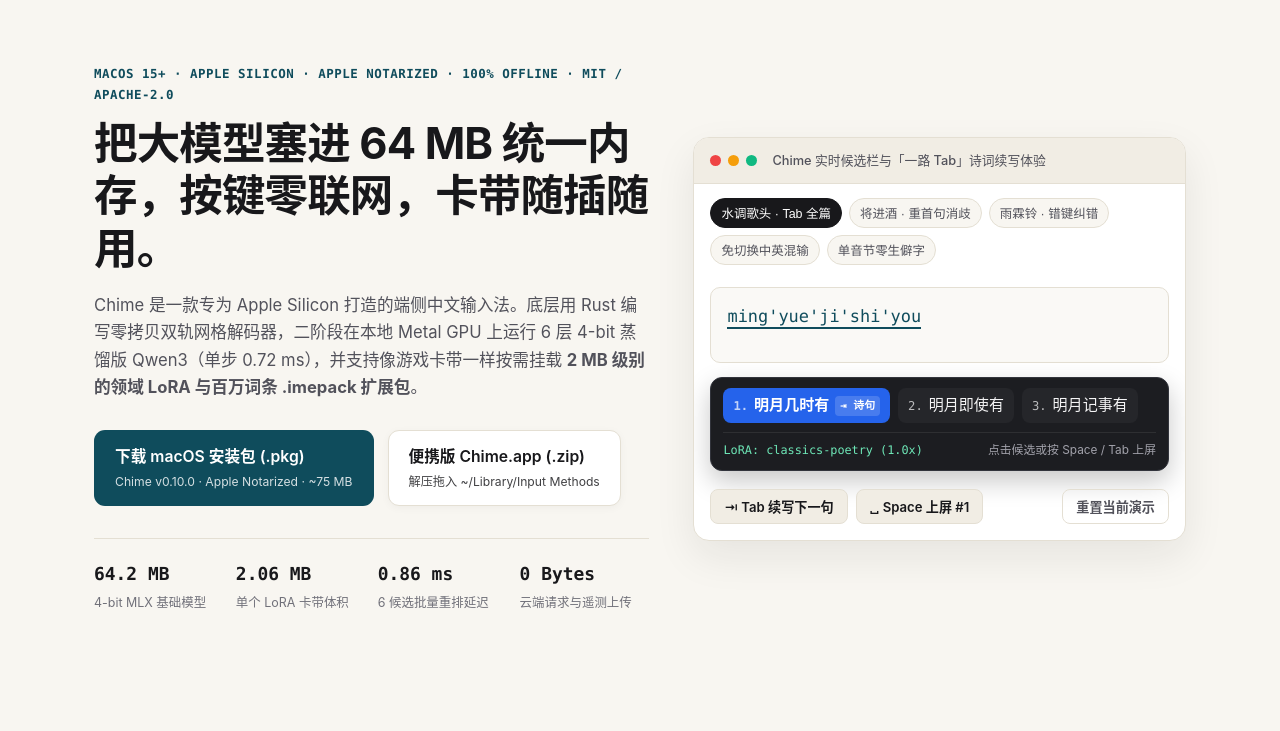
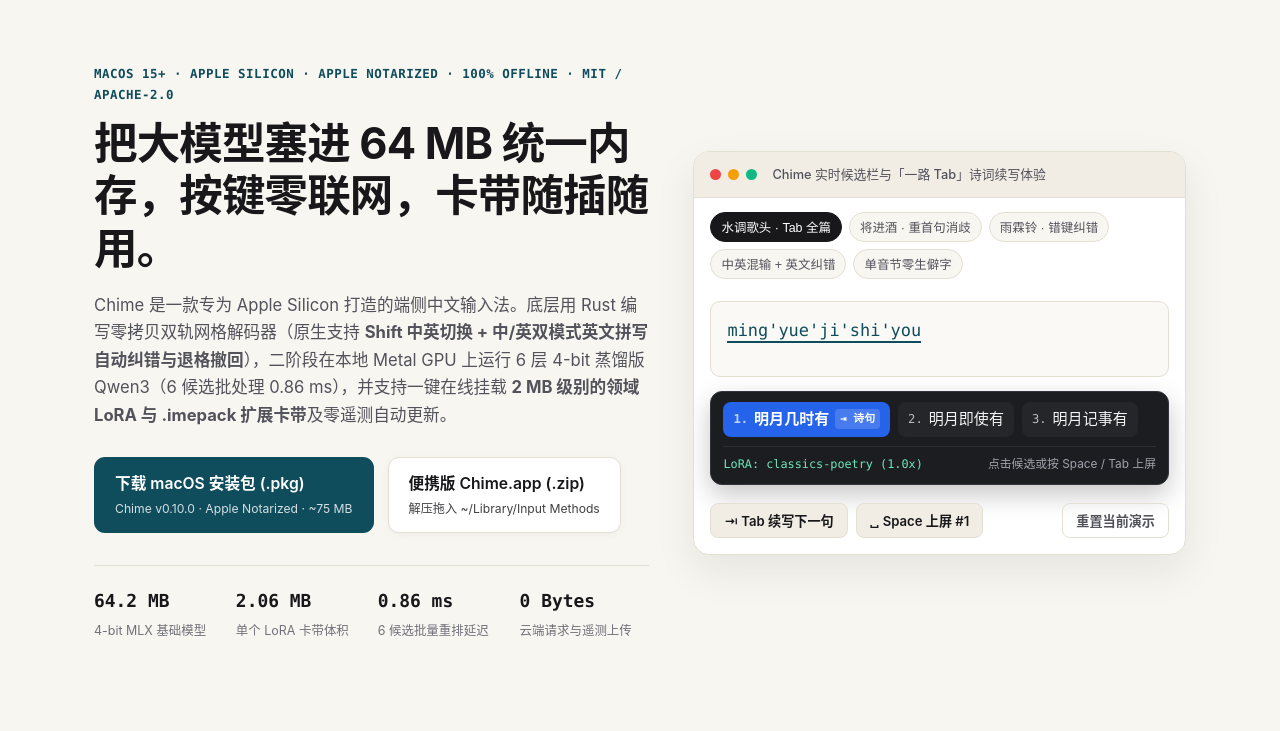
Before and after one commit to tyrchen/chime, a plain HTML site: page site/index.html in a window 1280 px wide. Shown: the part 69-800 px from the top of the page. Drawn offline with Linux system fonts and the light colour scheme.

Commit message:
ci(pages): split build/deploy jobs to avoid artifact index race and update site for v0.10.0

```diff
--- a/site/app.js
+++ b/site/app.js
@@ -60,12 +60,12 @@ const PRESETS = {
     ]
   },
   codeswitch: {
-    lora: "LoRA: tech-developer (1.0x in Ghostty / VS Code)",
+    lora: "LoRA: tech-developer (中/En 双模式英文拼写自动纠错 · ⌫ 一键撤回)",
     initialCommitted: "",
-    preedit: "wo'shi'yong'macos'he'github'kaifa",
+    preedit: "bang'wo'reivew'zhe'ge'pr",
     candidates: [
-      { text: "我使用 macOS 和 GitHub 开发", tag: "免切换混输" },
-      { text: "我试用 macOS 和 GitHub 开发", tag: "" }
+      { text: "帮我 review 这个 PR", tag: "自动纠错 reivew→review" },
+      { text: "帮我 reivew 这个 PR", tag: "原词保留" }
     ],
     chain: []
   },
@@ -91,7 +91,7 @@ const I18N_EN = {
   "nav.diy": "Private LoRA",
   "hero.eyebrow": "macOS 15+ · Apple Silicon · Apple Notarized · 100% Offline · MIT / Apache-2.0",
   "hero.title": "A 64 MB local neural IME on Unified Memory, with hot-swappable LoRA cartridges.",
-  "hero.lead": "Chime is an offline-first Chinese Pinyin input method for Apple Silicon. Written in Rust and Swift 6, it pairs a <0.8 ms zero-copy mmap lattice decoder with a 6-layer 4-bit MLX Qwen3 reranker and 2 MB plug-and-play Multi-LoRA .imepack cartridges.",
+  "hero.lead": "Chime is an offline-first Chinese Pinyin IME for Apple Silicon. Written in Rust and Swift 6, it pairs a <0.8 ms zero-copy mmap lattice decoder (with Shift En mode, dual-mode English spelling auto-correction & 1-key Backspace undo) with a 6-layer 4-bit MLX Qwen3 reranker, 1-click Multi-LoRA .imepack cartridges, and verified zero-telemetry updates.",
   "hero.dlPkg": "Download macOS Installer (.pkg)",
   "hero.dlZip": "Portable Chime.app (.zip)",
   "hero.dlZipSub": "Drag into ~/Library/Input Methods",
@@ -106,7 +106,7 @@ const I18N_EN = {
   "arch.desc": "Pure statistical dictionaries miss contextual homophones, while a LoRA alone cannot recall verses missing from Stage 1. Each .imepack bundles zero-copy CHIMED02 recall + continuation chains alongside a 2 MB Rank-8 Metal LoRA.",
   "packs.eyebrow": "Prebuilt .imepack Hub",
   "packs.title": "Official Prebuilt Cartridges (LoRA + Zero-Copy Lexicon)",
-  "packs.desc": "Import any downloaded .imepack.zip directly from Menu Bar → Chime → Import Dictionary or .imepack, or via CLI. Hot-mounts with zero restart.",
+  "packs.desc": "Install or update with 1 click directly inside Settings → Lexicon & AI (SHA-256 verified), or import any downloaded .imepack.zip locally / via CLI with zero restart.",
   "packs.dlClassics": "Download classics-poetry.imepack.zip",
   "packs.dlTech": "Download tech-developer.imepack.zip",
   "diy.eyebrow": "Bring Your Own Private LoRA",
--- a/site/index.html
+++ b/site/index.html
@@ -34,7 +34,7 @@
           <p class="eyebrow" data-i18n="hero.eyebrow">macOS 15+ · Apple Silicon · Apple Notarized · 100% Offline · MIT / Apache-2.0</p>
           <h1 data-i18n="hero.title">把大模型塞进 64 MB 统一内存，按键零联网，卡带随插随用。</h1>
           <p class="lead" data-i18n="hero.lead">
-            Chime 是一款专为 Apple Silicon 打造的端侧中文输入法。底层用 Rust 编写零拷贝双轨网格解码器，二阶段在本地 Metal GPU 上运行 6 层 4-bit 蒸馏版 Qwen3（单步 0.72 ms），并支持像游戏卡带一样按需挂载 <strong>2 MB 级别的领域 LoRA 与百万词条 .imepack 扩展包</strong>。
+            Chime 是一款专为 Apple Silicon 打造的端侧中文输入法。底层用 Rust 编写零拷贝双轨网格解码器（原生支持 <strong>Shift 中英切换 + 中/英双模式英文拼写自动纠错与退格撤回</strong>），二阶段在本地 Metal GPU 上运行 6 层 4-bit 蒸馏版 Qwen3（6 候选批处理 0.86 ms），并支持一键在线挂载 <strong>2 MB 级别的领域 LoRA 与 .imepack 扩展卡带</strong>及零遥测自动更新。
           </p>
           <div class="cta-row">
             <a class="btn btn-primary" id="dl-pkg" href="https://github.com/tyrchen/chime/releases/latest/download/Chime-macos-arm64.pkg">
@@ -77,7 +77,7 @@
             <button class="preset-chip active" data-preset="shuidiao" type="button">水调歌头 · Tab 全篇</button>
             <button class="preset-chip" data-preset="jiangjinjiu" type="button">将进酒 · 重首句消歧</button>
             <button class="preset-chip" data-preset="yulinling" type="button">雨霖铃 · 错键纠错</button>
-            <button class="preset-chip" data-preset="codeswitch" type="button">免切换中英混输</button>
+            <button class="preset-chip" data-preset="codeswitch" type="button">中英混输 + 英文纠错</button>
             <button class="preset-chip" data-preset="singlegen" type="button">单音节零生僻字</button>
           </div>
           <div class="editor-surface">
@@ -144,7 +144,7 @@
           <p class="eyebrow" data-i18n="packs.eyebrow">Prebuilt .imepack Hub</p>
           <h2 data-i18n="packs.title">官方预构建卡带下载（LoRA + 零拷贝词库）</h2>
           <p data-i18n="packs.desc">
-            下载后在菜单栏打开「Chime → 导入词库或扩展卡带…」，直接选择下载好的 <code>.imepack.zip</code> 即可一键挂载并立即生效，无需重启输入法。
+            推荐直接在「菜单栏 Chime → 偏好设置… → 词库与 AI」中点击<strong>一键安装 / 更新</strong>自动校验并热挂载；也可下载 <code>.imepack.zip</code> 本地导入或通过 CLI 安装，全程无需重启输入法。
           </p>
         </div>
 
```
Also changed, not shown: 1 other file.
